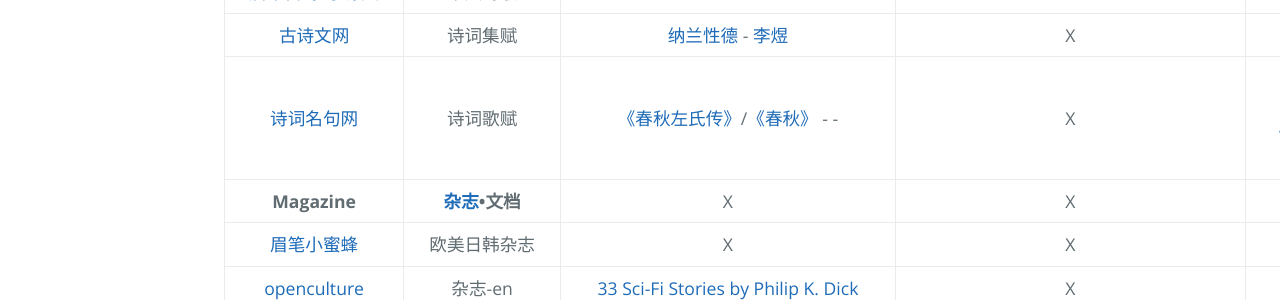
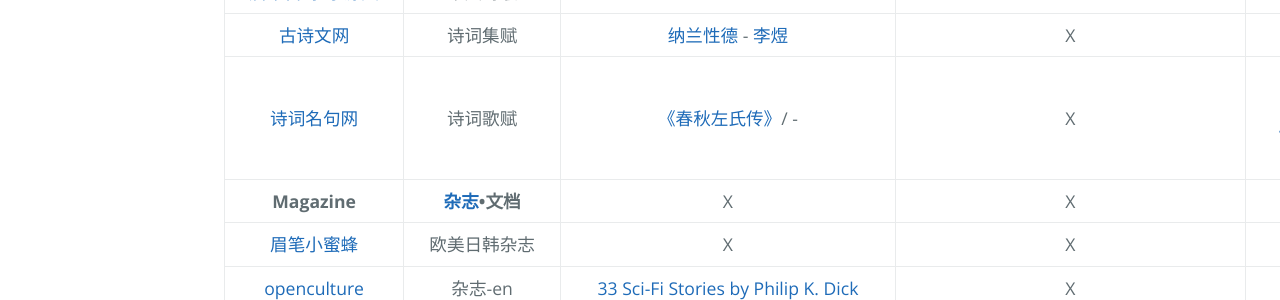
Before and after one commit to AmbroseRen/test, a Jekyll site: the page built from Library/BookSearch.md, in a window 1280 px wide and 900 px high, scrolled down 2080 px. Shown: the part 154-454 px from the top of the window. Built offline with Jekyll 4.4.1, drawn with Linux system fonts in a browser that asks for light colours; our own code applies the rules of GitHub Pages for plain Markdown files; the repository's description, which GitHub fills in, is left out.

Commit message:
Update BookSearch.md

```diff
--- a/Library/BookSearch.md
+++ b/Library/BookSearch.md
@@ -52,7 +52,7 @@
 | [中国哲学书](https://ctext.org/zh) | 诸子百家 | X | X | X |
 | [唐宋古诗词](https://shici.store/huajianji/)/[源文](https://github.com/chinese-poetry/chinese-poetry) | 中文诗歌 | X | X | X |
 | [古诗文网](https://www.gushiwen.cn/) | 诗词集赋 | [纳兰性德](https://so.gushiwen.cn/shiwens/default.aspx?astr=%e7%ba%b3%e5%85%b0%e6%80%a7%e5%be%b7) - [李煜](https://so.gushiwen.cn/shiwens/default.aspx?astr=%e6%9d%8e%e7%85%9c) | X | X |
-| [诗词名句网](https://www.shicimingju.com/) | 诗词歌赋 | [《春秋左氏传》](https://www.shicimingju.com/book/chunqiuzuozhuan.html)/[《春秋》](https://www.shicimingju.com/book/chunqiu.html) - []() - []() | X | 四书：[《论语》](https://www.shicimingju.com/book/lunyu.html)、[《孟子》](https://www.shicimingju.com/book/mengzi.html)、[《大学》](https://www.shicimingju.com/book/daxue.html)、[《中庸》](https://www.shicimingju.com/book/zhongyong.html)/五经：[《诗经》](https://www.shicimingju.com/book/shijing.html)、[《尚书》](https://www.shicimingju.com/book/shangshu.html)、[《礼记》](https://www.shicimingju.com/book/liji.html)、[《周易》](https://www.shicimingju.com/book/zhouyi.html)和《春秋》 |
+| [诗词名句网](https://www.shicimingju.com/) | 诗词歌赋 | [《春秋左氏传》](https://www.shicimingju.com/book/chunqiuzuozhuan.html)/[]() - []() | X | 四书：[《论语》](https://www.shicimingju.com/book/lunyu.html)、[《孟子》](https://www.shicimingju.com/book/mengzi.html)、[《大学》](https://www.shicimingju.com/book/daxue.html)、[《中庸》](https://www.shicimingju.com/book/zhongyong.html)/五经：[《诗经》](https://www.shicimingju.com/book/shijing.html)、[《尚书》](https://www.shicimingju.com/book/shangshu.html)、[《礼记》](https://www.shicimingju.com/book/liji.html)、[《周易》](https://www.shicimingju.com/book/zhouyi.html)和[《春秋》](https://www.shicimingju.com/book/chunqiu.html) |
 | __Magazine__ | __[杂志](https://ambroseren.github.io/test/Art/Animes/index.html)•文档__ | X | X | X |
 | [眉笔小蜜蜂](http://mbbee.com/) | 欧美日韩杂志 | X | X | X |
 | [openculture](https://www.openculture.com/) | 杂志-en | [33 Sci-Fi Stories by Philip K. Dick](https://www.openculture.com/2013/03/download_14_great_sci-fi_stories_by_philip_k_dick_as_free_audio_books_and_free_ebooks.html) | X | X |
```
